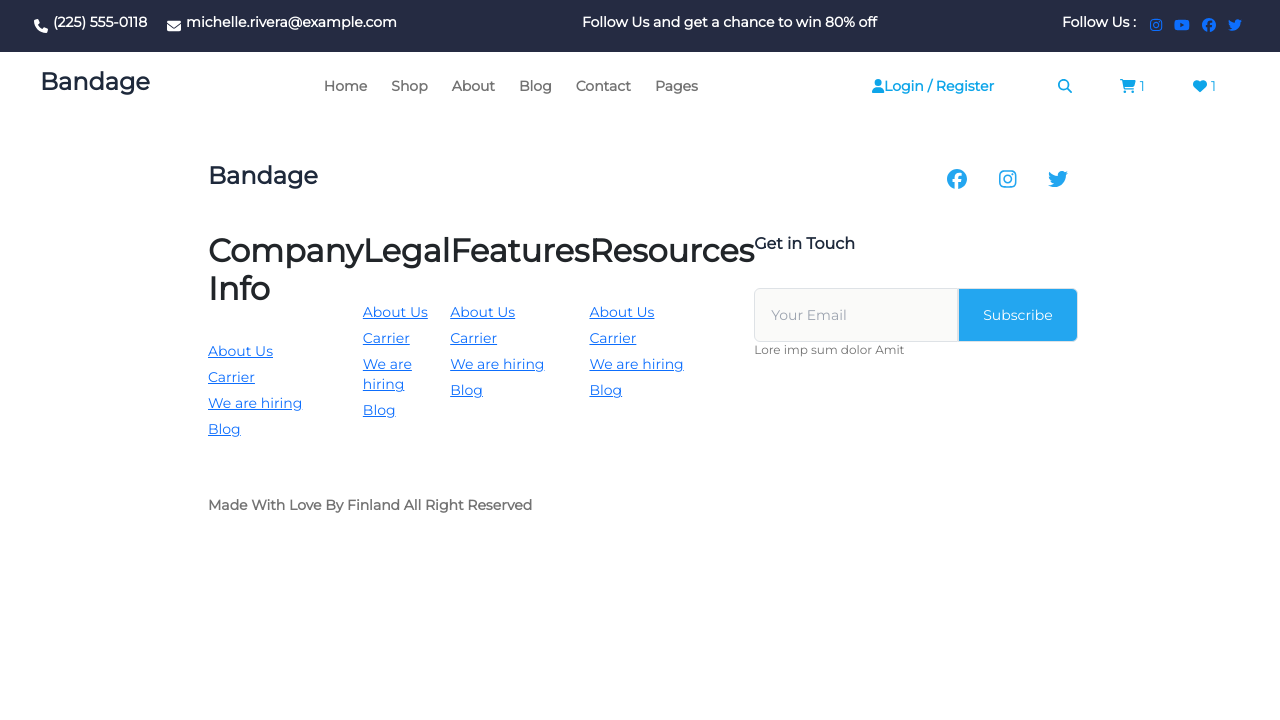
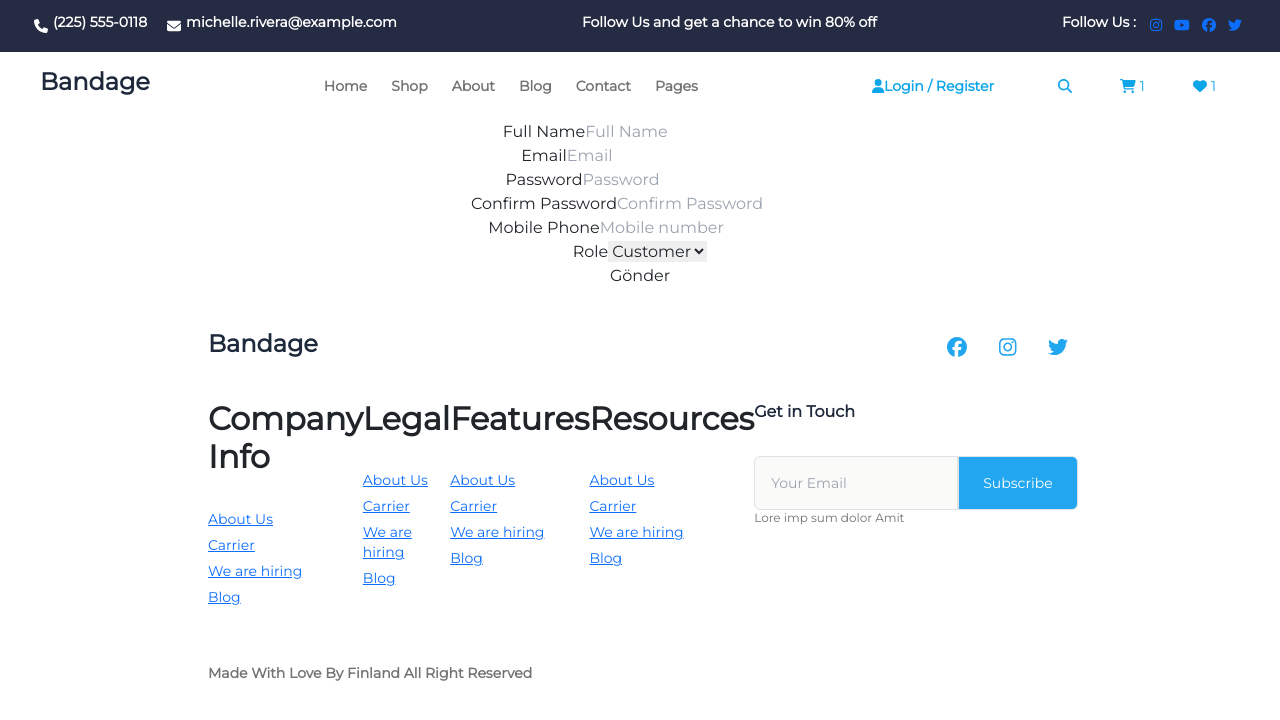
Before and after one commit to hazaldogan/E-commerceWebsites, a React (Create React App) app in the folder e-commerce/: page /signup in a window 1280 px wide. Shown: the top 720 px of the page. Built offline with nearby package versions, Linux system fonts and the light colour scheme; a web font is replaced by a local one.

Commit message:
signup page add

```diff
--- a/e-commerce/src/layouts/Main.js
+++ b/e-commerce/src/layouts/Main.js
@@ -5,6 +5,7 @@ import { Switch, Route } from "react-router-dom";
 import AboutUs from "../pages/AboutUs";
 import Team from "../pages/Team";
 import ContactUs from "../pages/ContactUs";
+import Signup from "../pages/Signup";
 
 export default function Main() {
   return (
@@ -28,6 +29,9 @@ export default function Main() {
         <Route exact path="/contactus">
           <ContactUs />
         </Route>
+        <Route exact path="/signup">
+          <Signup />
+        </Route>
       </Switch>
     </div>
   );
--- a/e-commerce/src/pages/Signup.js
+++ b/e-commerce/src/pages/Signup.js
@@ -121,8 +121,8 @@ export default function Signup() {
           <div>
             <input
               type="text"
-              placeholder="Store Tax ID"
-              {...register("Store Tax ID", { pattern: TXXXXVXXXXXX })}
+              placeholder="TXXXXVXXXXXX"
+              {...register("Store Tax ID", {})}
             />
           </div>
           <div>
@@ -132,9 +132,11 @@ export default function Signup() {
               {...register("Store Bank Account", {})}
             />
           </div>
+        </div>
 
-          <input disabled={!isValid} type="submit" />
-        </div>
+        <button disabled={!isValid} type="submit">
+          Gönder
+        </button>
       </form>
     </div>
   );
```
